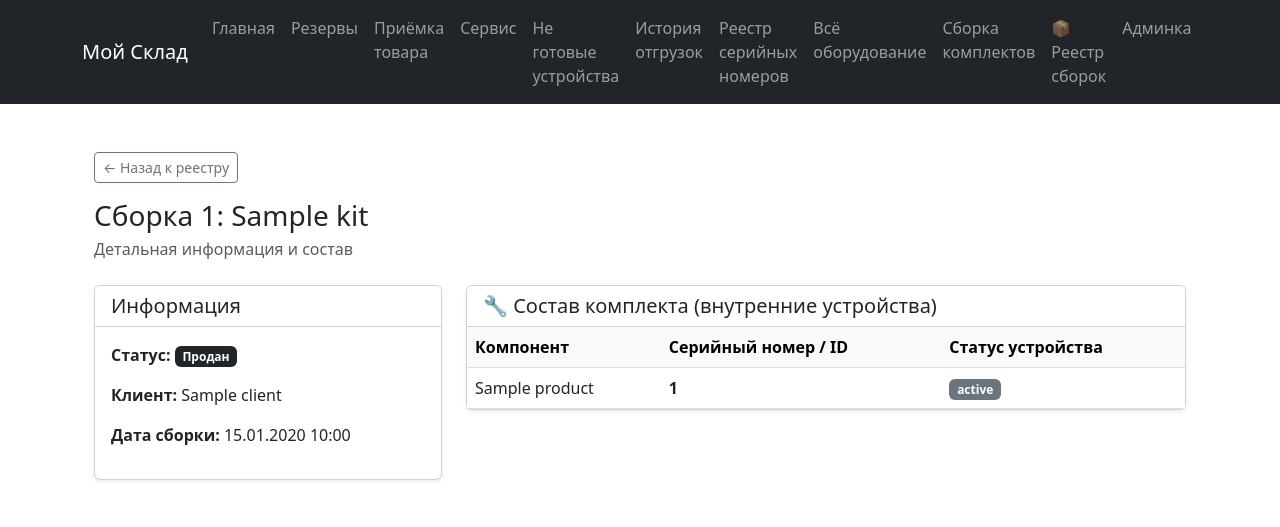
After one commit to RomahaPoleha/TMS, a Django app: template inventory/templates/inventory/assembly_detail.html in a window 1280 px wide. The commit adds this page. Shown: the top 527 px of the page. Run offline with Django 3.2, Linux system fonts and the light colour scheme; the template is opened without the code that fills it: most values are stand-ins (such as "Sample title", 1, 10 or a date in 2020).

Commit message:
добавлен для комплектов отображение сборки

```diff
--- /dev/null
+++ b/inventory/templates/inventory/assembly_detail.html
@@ -0,0 +1,88 @@
+{% extends "inventory/base.html" %}
+
+{% block content %}
+<div class="container-fluid py-4">
+    <div class="mb-4">
+        <a href="{% url 'assembly_list' %}" class="btn btn-outline-secondary btn-sm mb-3">← Назад к реестру</a>
+        <h1 class="h3 mb-1">
+            {% if assembly.serial_number %}
+                Сборка {{ assembly.serial_number }}: {{ assembly.kit.name }}
+            {% else %}
+                Сборка #{{ assembly.id }}: {{ assembly.kit.name }}
+            {% endif %}
+        </h1>
+        <p class="text-muted mb-0">Детальная информация и состав</p>
+    </div>
+
+    <div class="row">
+        <!-- Левая колонка: Информация о сборке -->
+        <div class="col-md-4">
+            <div class="card shadow-sm mb-4">
+                <div class="card-header bg-white">
+                    <h5 class="mb-0">Информация</h5>
+                </div>
+                <div class="card-body">
+                    <p><strong>Статус:</strong>
+                        {% if assembly.status == "READY" %}<span class="badge bg-success">Готов</span>
+                        {% elif assembly.status == "RESERVED" %}<span class="badge bg-warning text-dark">Зарезервирован</span>
+                        {% elif assembly.status == "IN_SERVICE" %}<span class="badge bg-danger">В сервисе</span>
+                        {% elif assembly.status == "SOLD" %}<span class="badge bg-dark">Продан</span>
+                        {% endif %}
+                    </p>
+                    <p><strong>Клиент:</strong>
+                        {% if assembly.reservation and assembly.reservation.client %}
+                            {{ assembly.reservation.client.name }}
+                        {% else %}
+                            <span class="text-muted">Не назначен</span>
+                        {% endif %}
+                    </p>
+                    <p><strong>Дата сборки:</strong> {{ assembly.created_at|date:"d.m.Y H:i" }}</p>
+                </div>
+            </div>
+        </div>
+
+        <!-- Правая колонка: Состав сборки -->
+        <div class="col-md-8">
+            <div class="card shadow-sm">
+                <div class="card-header bg-white">
+                    <h5 class="mb-0">🔧 Состав комплекта (внутренние устройства)</h5>
+                </div>
+                <div class="card-body p-0">
+                    {% if assembly_units %}
+                    <table class="table table-hover mb-0">
+                        <thead class="table-light">
+                            <tr>
+                                <th>Компонент</th>
+                                <th>Серийный номер / ID</th>
+                                <th>Статус устройства</th>
+                            </tr>
+                        </thead>
+                        <tbody>
+                            {% for au in assembly_units %}
+                            <tr>
+                                <td>{{ au.unit.product.name }}</td>
+                                <td>
+                                    {% if au.unit.serial_number %}
+                                        <strong>{{ au.unit.serial_number }}</strong>
+                                    {% else %}
+                                        <span class="text-muted">ID: {{ au.unit.id }} (без серийника)</span>
+                                    {% endif %}
+                                </td>
+                                <td>
+                                    <span class="badge bg-secondary">{{ au.unit.get_status_display }}</span>
+                                </td>
+                            </tr>
+                            {% endfor %}
+                        </tbody>
+                    </table>
+                    {% else %}
+                    <div class="text-center py-4 text-muted">
+                        Состав этой сборки не найден
+                    </div>
+                    {% endif %}
+                </div>
+            </div>
+        </div>
+    </div>
+</div>
+{% endblock %}
--- a/inventory/templates/inventory/base.html
+++ b/inventory/templates/inventory/base.html
@@ -23,6 +23,7 @@
                 <a class="nav-link" href="{% url 'shipment_registry' %}">Реестр серийных номеров</a>
                 <a class="nav-link" href="{% url 'unit_list' %}">Всё оборудование</a>
                 <a class="nav-link" href="{% url 'create_assembly' %}">Сборка комплектов</a>
+                <a href="{% url 'assembly_list' %}" class="nav-link">📦 Реестр сборок</a>
                 <a class="nav-link" href="/admin/">Админка</a>
             </div>
         </div>
--- a/inventory/templates/inventory/dashboard.html
+++ b/inventory/templates/inventory/dashboard.html
@@ -52,7 +52,6 @@
             <td><strong>{{ kit.name }}</strong></td>
             <td><span class="badge bg-info">{{ kit.get_potential_count }}</span></td>
             <td><span class="badge bg-success">{{ kit.ready_assemblies }}</span></td>
-            <td><span class="badge bg-success">{{ kit.ready_assemblies }}</span></td>
             <td><span class="badge bg-warning">{{ kit.reserved_assemblies }}</span></td>
         </tr>
         {% endfor %}
--- a/inventory/urls.py
+++ b/inventory/urls.py
@@ -23,6 +23,8 @@ urlpatterns = [
     path('units/', views.unit_list, name = 'unit_list'),
     path('search/', views.search_unit, name = 'search_unit'),
     path('assembly/add/', views.create_assembly, name='create_assembly'),
+    path('assemblies/', views.assembly_list, name='assembly_list'),
+    path('assemblies/<int:assembly_id>/', views.assembly_detail, name='assembly_detail'),
 
 
 ]
```
Also changed, not shown: inventory/models.py (+8 -0 lines), inventory/templates/inventory/assembly_list.html (added, +79 -0 lines), inventory/templates/inventory/create_assembly.html (+8 -0 lines), inventory/views.py (+54 -5 lines), inventory/migrations/0024_assembly_serial_number.py (added).
